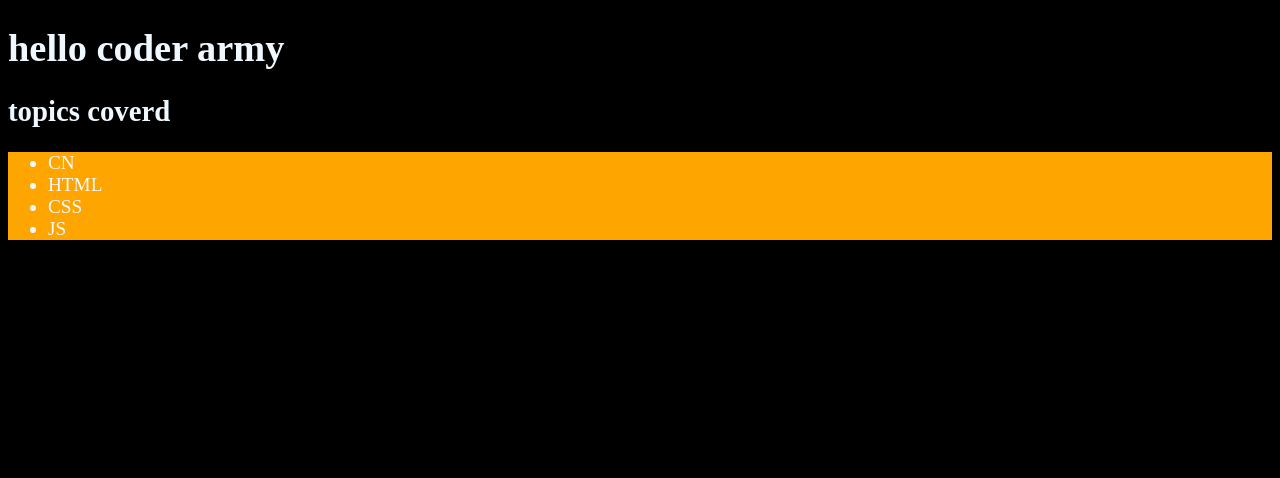
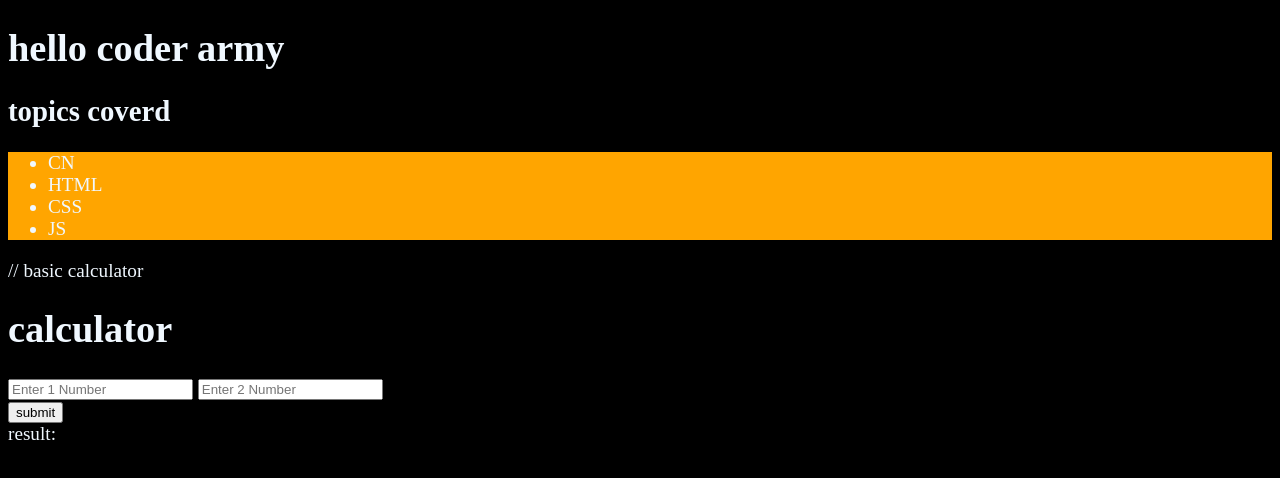
Before and after one commit to prachi3761/javascript, a plain HTML site: page index.html in a window 1280 px wide. Drawn offline with Linux system fonts and the light colour scheme.

Commit message:
Add basic calculator HTML structure
Added a basic calculator layout with input fields and a submit button.

```diff
--- a/index.html
+++ b/index.html
@@ -27,3 +27,26 @@
 
     </body>
     </html>
+
+
+// basic calculator
+<div id="root">
+      <h1>calculator</h1>
+      <div id="root2">
+          <input id="first" type="number" placeholder="Enter 1 Number">
+          <input id="second" type ="number" placeholder="Enter 2 Number">
+
+     </div>
+
+     <button>submit</button>
+     <div id="result">result:</div>
+     </div>
+     <script src="index.js"></script>
+
+
+
+
+
+
+    </body>
+    </html>
```
